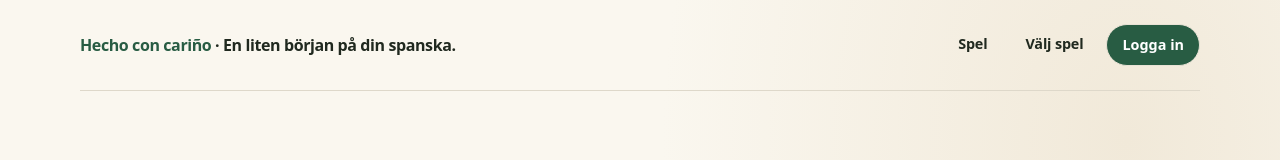
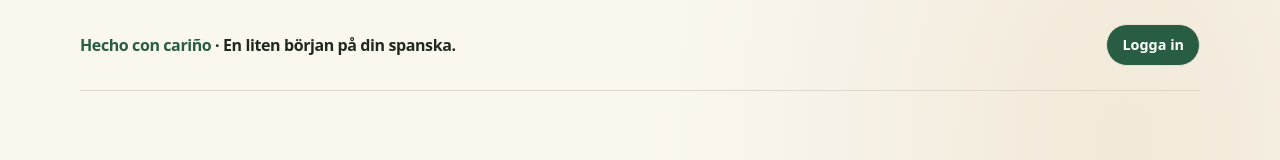
Before and after one commit to gustavblomqvist82/Spanska, a website: page index.html in a window 1280 px wide. Shown: the top 160 px of the page. Drawn offline with nearby package versions, Linux system fonts and the light colour scheme.

Commit message:
Ta bort onödiga länkar i sidhuvudet

```diff
--- a/index.html
+++ b/index.html
@@ -243,7 +243,7 @@
 <body>
   <header class="wrap">
     <a class="brand" href="#top"><span class="brand-note">Hecho con cariño</span> · En liten början på din spanska.</a>
-    <nav aria-label="Huvudmeny"><a href="#spel">Spel</a><a href="#spelval">Välj spel</a><a href="account.html" id="account-link" hidden>Mitt konto</a><button type="button" class="nav-button" id="login-button">Logga in</button><button type="button" class="nav-button" id="logout-button" hidden>Logga ut</button></nav>
+    <nav aria-label="Huvudmeny"><a href="account.html" id="account-link" hidden>Mitt konto</a><button type="button" class="nav-button" id="login-button">Logga in</button><button type="button" class="nav-button" id="logout-button" hidden>Logga ut</button></nav>
   </header>
   <main id="top">
     <div class="wrap hero">
```
